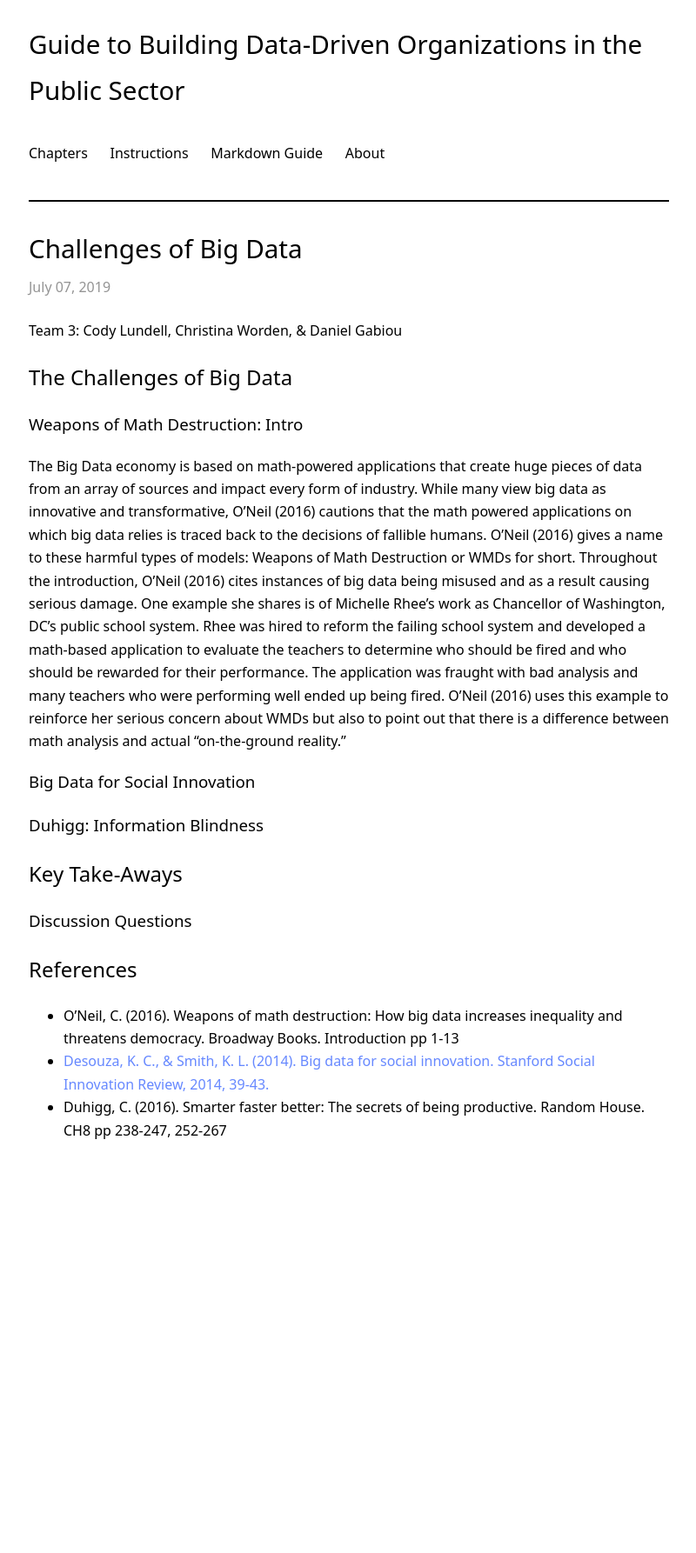
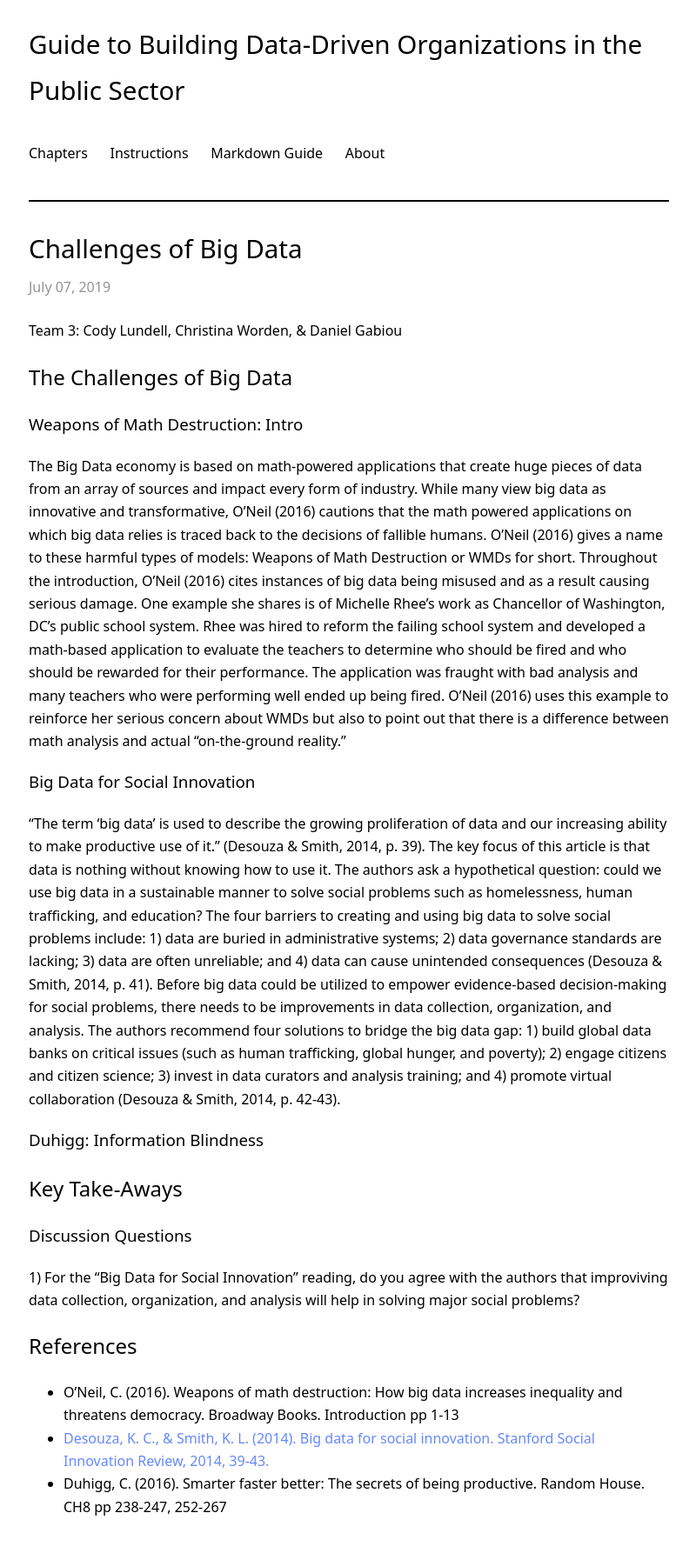
Before and after one commit to RandyWilkinsASU/ddm-textbook-summer-2019, a Jekyll site: the page built from _posts/2019-07-07-ch03-org-change.md, in a window 1280 px wide. Shown: the whole page at 87% size, without its empty margins (239-1039 px from the left). Built offline with Jekyll 4.4.1, drawn with Linux system fonts in a browser that asks for light colours; our own code applies the rules of GitHub Pages for plain Markdown files; before the commit the page ends 1353 px from its top, so only the background shows below that.

Commit message:
Added Big Data for Social Innovation Summary & question

```diff
--- a/_posts/2019-07-07-ch03-org-change.md
+++ b/_posts/2019-07-07-ch03-org-change.md
@@ -19,6 +19,7 @@ O’Neil (2016) uses this example to reinforce her serious concern about WMDs bu
 between math analysis and actual “on-the-ground reality.”
 
 ### Big Data for Social Innovation
+“The term ‘big data’ is used to describe the growing proliferation of data and our increasing ability to make productive use of it.” (Desouza & Smith, 2014, p. 39). The key focus of this article is that data is nothing without knowing how to use it. The authors ask a hypothetical question: could we use big data in a sustainable manner to solve social problems such as homelessness, human trafficking, and education? The four barriers to creating and using big data to solve social problems include: 1) data are buried in administrative systems; 2) data governance standards are lacking; 3) data are often unreliable; and 4) data can cause unintended consequences (Desouza & Smith, 2014, p. 41). Before big data could be utilized to empower evidence-based decision-making for social problems, there needs to be improvements in data collection, organization, and analysis. The authors recommend four solutions to bridge the big data gap: 1) build global data banks on critical issues (such as human trafficking, global hunger, and poverty); 2) engage citizens and citizen science; 3) invest in data curators and analysis training; and 4) promote virtual collaboration (Desouza & Smith, 2014, p. 42-43).
 
 ### Duhigg: Information Blindness
 
@@ -27,7 +28,7 @@ between math analysis and actual “on-the-ground reality.”
 ## Key Take-Aways
 
 ### Discussion Questions
-
+1) For the "Big Data for Social Innovation" reading, do you agree with the authors that improviving data collection, organization, and analysis will help in solving major social problems?
 
 ## References
 
```
